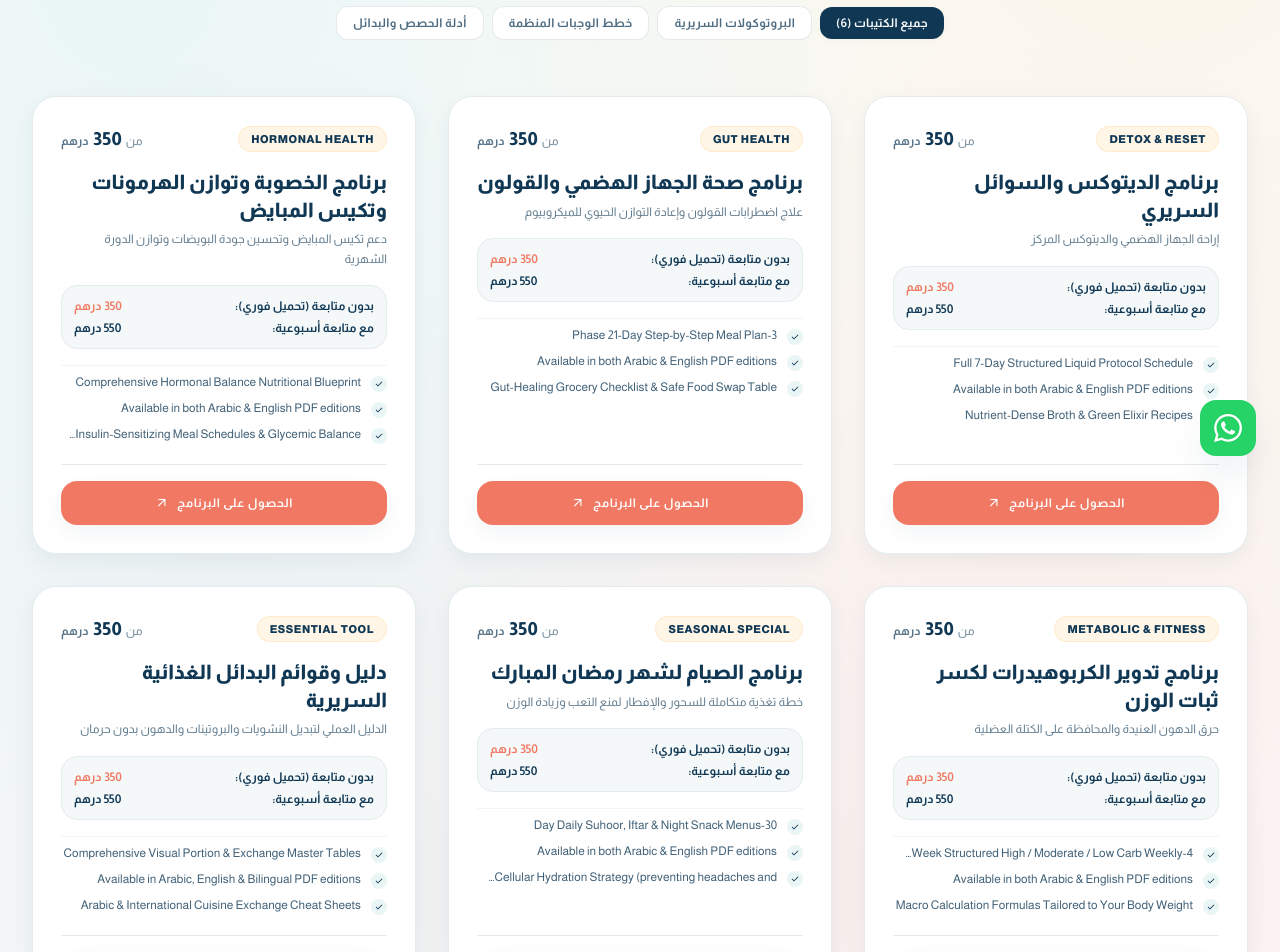
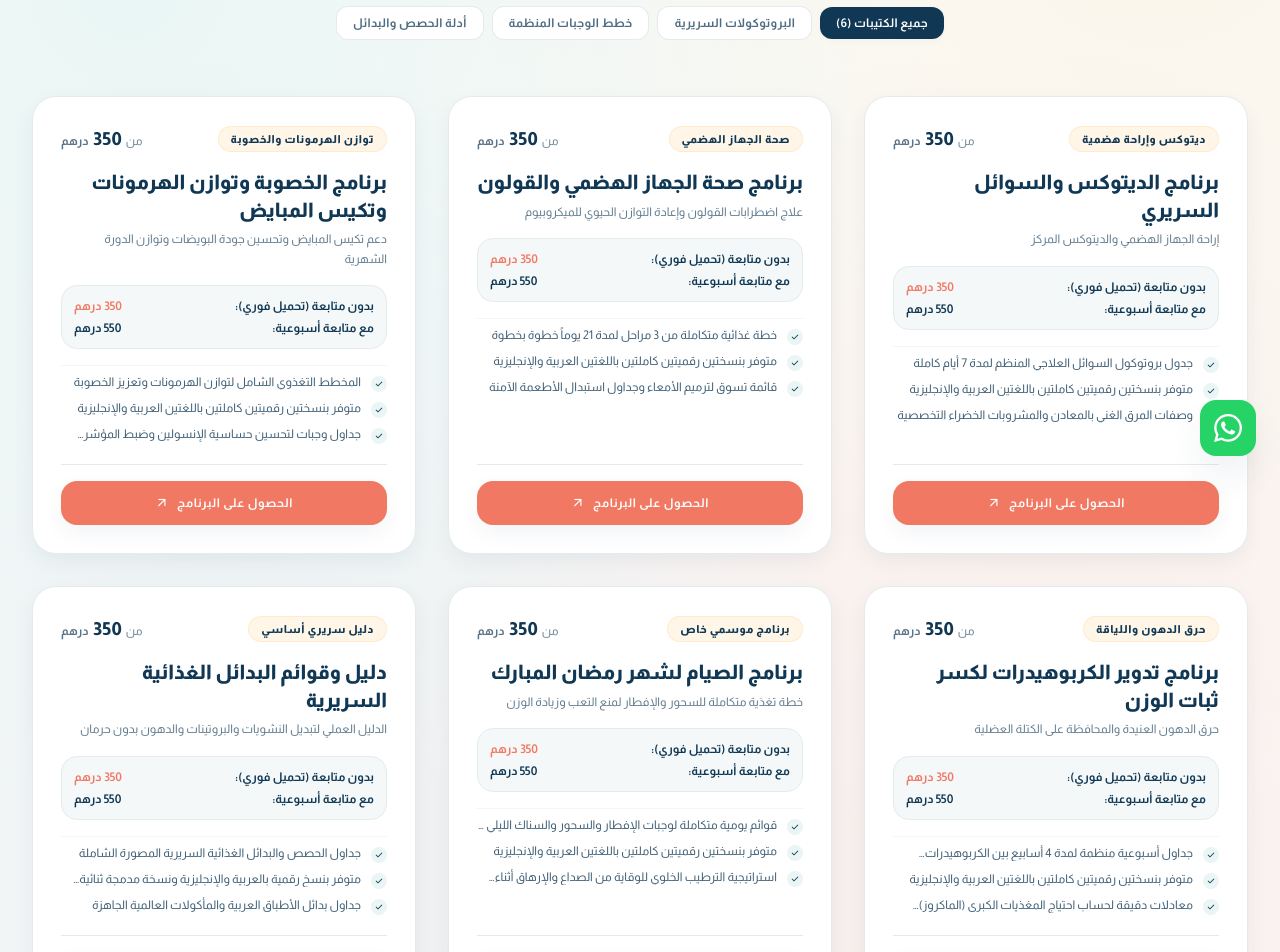
Before and after one commit to aseel-del/danabardakji, a React (Vite) app: page /programs in a window 1280 px wide. Shown: the part 320-1272 px from the top of the page. Built offline with nearby package versions, Linux system fonts and the light colour scheme.

Commit message:
feat(i18n): localize protocol and program bullets, badges, and targets in Arabic

```diff
--- a/src/components/ProgrammesSection.tsx
+++ b/src/components/ProgrammesSection.tsx
@@ -67,6 +67,8 @@ export const ProgrammesSection: React.FC = () => {
           {PROGRAMS_DATA.map((prog, index) => {
             const title = isRTL ? (prog.arabicTitle || prog.title) : prog.title;
             const subtitle = isRTL ? (prog.arabicSubtitle || prog.subtitle) : prog.subtitle;
+            const badge = isRTL ? (prog.arabicBadge || prog.badge) : prog.badge;
+            const whatsIncluded = isRTL ? (prog.arabicWhatsIncluded || prog.whatsIncluded) : prog.whatsIncluded;
             const currencyText = isRTL ? 'درهم' : 'AED';
 
             return (
@@ -82,7 +84,7 @@ export const ProgrammesSection: React.FC = () => {
                   {/* Header Badge & Price */}
                   <div className="flex items-center justify-between gap-3 mb-4">
                     <span className="px-3 py-1 rounded-full text-[11px] font-extrabold uppercase tracking-wider bg-brand-gold/20 text-brand-navy border border-brand-gold/30">
-                      {prog.badge}
+                      {badge}
                     </span>
                     <div className={isRTL ? "text-left" : "text-right"}>
                       <div className="flex items-baseline gap-1 text-brand-navy font-black text-lg">
@@ -122,7 +124,7 @@ export const ProgrammesSection: React.FC = () => {
 
                   {/* Key Benefits */}
                   <div className="space-y-2 mb-5 pt-2 border-t border-brand-navy/5">
-                    {prog.whatsIncluded.slice(0, 3).map((feat, i) => (
+                    {whatsIncluded.slice(0, 3).map((feat, i) => (
                       <div key={i} className="flex items-start gap-2.5 text-xs text-brand-navy/80">
                         <div className="w-4 h-4 rounded-full bg-brand-mint/20 text-brand-navy flex items-center justify-center flex-shrink-0 mt-0.5">
                           <GoogleIcon name="check" className="text-[10px] font-bold" />
--- a/src/data/siteData.ts
+++ b/src/data/siteData.ts
@@ -115,6 +115,7 @@ export const PROGRAMS_DATA: ProgramItem[] = [
     priceUsd: 95,
     category: 'protocol',
     badge: 'Detox & Reset',
+    arabicBadge: 'ديتوكس وإراحة هضمية',
     duration: '3 to 7 Days Protocol',
     downloadFormat: 'Instant PDF Guide (Arabic & English Versions Included)',
     gumroadUrl: 'https://danabardakji.gumroad.com/l/liquid-diet-protocol',
@@ -126,6 +127,12 @@ export const PROGRAMS_DATA: ProgramItem[] = [
       'Pre-diet kickstart to eliminate sugar cravings',
       'Those seeking a safe, clinically supervised short-term fasting protocol',
     ],
+    arabicSuitableFor: [
+      'من يعانون من الانتفاخ المزمن وعسر الهضم والتهابات القولون',
+      'إعادة ضبط الشهية والتمثيل الغذائي بعد السفر أو العطلات',
+      'البداية السريعة للتخلص من الرغبة الشديدة في السكريات والحلويات',
+      'الباحثين عن بروتوكول صيام سائل آمن ومبني على أسس سريرية',
+    ],
     whatsIncluded: [
       'Full 7-Day Structured Liquid Protocol Schedule',
       'Available in both Arabic & English PDF editions',
@@ -133,6 +140,14 @@ export const PROGRAMS_DATA: ProgramItem[] = [
       'Electrolyte & Hydration Management Guide',
       'Transition-out & Re-feeding Roadmap (preventing rebound)',
       'Clinical Do’s and Don’ts by Dana Bardakji',
+    ],
+    arabicWhatsIncluded: [
+      'جدول بروتوكول السوائل العلاجي المنظم لمدة 7 أيام كاملة',
+      'متوفر بنسختين رقميتين كاملتين باللغتين العربية والإنجليزية',
+      'وصفات المرق الغني بالمعادن والمشروبات الخضراء التخصصية',
+      'دليل تنظيم الكهارل (الإلكتروليتات) والترطيب الخلوي',
+      'خارطة طريق التدرج الغذائي بعد الديتوكس لمنع ارتداد الوزن',
+      'قواعد وتوجيهات سريرية دقيقة من أخصائية التغذية دانة بردقجي',
     ],
     sampleMealSchedule: [
       { meal: 'Morning Wake-up', timing: '07:30 AM', focus: 'Warm Lemon, Ginger & Pink Himalayan Salt Electrolyte Tonic' },
@@ -155,6 +170,7 @@ export const PROGRAMS_DATA: ProgramItem[] = [
     priceUsd: 95,
     category: 'protocol',
     badge: 'Gut Health',
+    arabicBadge: 'صحة الجهاز الهضمي',
     duration: '21 Days Protocol',
     downloadFormat: 'Instant PDF Guide (Arabic & English Versions Included)',
     gumroadUrl: 'https://danabardakji.gumroad.com/l/gut-reset-protocol',
@@ -166,6 +182,12 @@ export const PROGRAMS_DATA: ProgramItem[] = [
       'Skin issues (acne, eczema) linked to gut-skin axis dysregulation',
       'Individuals recovering from antibiotic regimens',
     ],
+    arabicSuitableFor: [
+      'الانتفاخ والغازات واضطرابات القولون العصبي وعسر الهضم المزمن',
+      'عدم تحمل الأطعمة وحساسية الهيستامين والاضطرابات المعوية',
+      'المشاكل الجلدية وحب الشباب المرتبط بخلل الميكروبيوم المعوي',
+      'فترة التعافي وإعادة بناء الفلورا بعد استخدام المضادات الحيوية',
+    ],
     whatsIncluded: [
       '3-Phase 21-Day Step-by-Step Meal Plan',
       'Available in both Arabic & English PDF editions',
@@ -173,6 +195,14 @@ export const PROGRAMS_DATA: ProgramItem[] = [
       'Fermented Foods & Prebiotic Re-introduction Guide',
       'Digestive Enzyme & Supplement Guidance',
       'Gut-Brain Axis Stress Mitigation Techniques',
+    ],
+    arabicWhatsIncluded: [
+      'خطة غذائية متكاملة من 3 مراحل لمدة 21 يوماً خطوة بخطوة',
+      'متوفر بنسختين رقميتين كاملتين باللغتين العربية والإنجليزية',
+      'قائمة تسوق لترميم الأمعاء وجداول استبدال الأطعمة الآمنة',
+      'دليل الأطعمة المخمرة وإعادة إدخال البريبايوتكس تدريجياً',
+      'دليل الإنزيمات الهاضمة والمكملات الداعمة لبطانة الأمعاء',
+      'استراتيجيات تهدئة محور الدماغ والأمعاء وتخفيف التوتر الهضمي',
     ],
     sampleMealSchedule: [
       { meal: 'Breakfast', timing: '08:30 AM', focus: 'Warm Spiced Chia Pudding with Blueberries & Stewed Apples' },
@@ -194,6 +224,7 @@ export const PROGRAMS_DATA: ProgramItem[] = [
     priceUsd: 95,
     category: 'protocol',
     badge: 'Hormonal Health',
+    arabicBadge: 'توازن الهرمونات والخصوبة',
     duration: '4 to 8 Weeks Protocol',
     downloadFormat: 'Instant PDF Guide (Arabic & English Versions Included)',
     gumroadUrl: 'https://danabardakji.gumroad.com/l/fertility-diet-protocol',
@@ -205,6 +236,12 @@ export const PROGRAMS_DATA: ProgramItem[] = [
       'Women dealing with PMS, hormonal acne, or estrogen dominance',
       'Post-birth control metabolic and cycle restoration',
     ],
+    arabicSuitableFor: [
+      'المصابات بمتلازمة تكيس المبايض (PCOS) وعدم انتظام الدورة الشهرية',
+      'الأزواج الذين يخططون للحمل الطبيعي أو دورات أطفال الأنابيب والتلقيح',
+      'النساء اللواتي يعانين من متلازمة ما قبل الطمث وحب الشباب الهرموني',
+      'استعادة التوازن الهرموني والتمثيل الغذائي بعد إيقاف موانع الحمل',
+    ],
     whatsIncluded: [
       'Comprehensive Hormonal Balance Nutritional Blueprint',
       'Available in both Arabic & English PDF editions',
@@ -212,6 +249,14 @@ export const PROGRAMS_DATA: ProgramItem[] = [
       'Essential Micronutrients for Egg Quality (CoQ10, Folate, Inositol guide)',
       'Fertility-Boosting Recipe Collection',
       'Endocrine Disruptor Avoidance Guide for Daily Living',
+    ],
+    arabicWhatsIncluded: [
+      'المخطط التغذوي الشامل لتوازن الهرمونات وتعزيز الخصوبة',
+      'متوفر بنسختين رقميتين كاملتين باللغتين العربية والإنجليزية',
+      'جداول وجبات لتحسين حساسية الإنسولين وضبط المؤشر الجلايسيمي',
+      'دليل المغذيات الدقيقة لتحسين جودة البويضات (إينوزيتول وفولات وCoQ10)',
+      'كتيب وصفات علاجية مبتكرة داعمة للهرمونات وتكيس المبايض',
+      'دليل حماية الجسم من الملوثات البيئية ومسببات الاضطراب الهرموني',
     ],
     sampleMealSchedule: [
       { meal: 'Breakfast', timing: '08:00 AM', focus: 'Avocado, Pasture-Raised Eggs & Sauteed Spinach with Pumpkin Seeds' },
@@ -233,6 +278,7 @@ export const PROGRAMS_DATA: ProgramItem[] = [
     priceUsd: 95,
     category: 'protocol',
     badge: 'Metabolic & Fitness',
+    arabicBadge: 'حرق الدهون واللياقة',
     duration: '4 Weeks Protocol',
     downloadFormat: 'Instant PDF Guide (Arabic & English Versions Included)',
     gumroadUrl: 'https://danabardakji.gumroad.com/l/carb-cycling-protocol',
@@ -244,6 +290,12 @@ export const PROGRAMS_DATA: ProgramItem[] = [
       'Those who want the fat-burning power of low-carb without athletic decline',
       'Active professionals wanting structured dietary flexibility',
     ],
+    arabicSuitableFor: [
+      'ممارسو الرياضة والمهتمون ببناء العضلات وخسارة الدهون العنيدة',
+      'من وصلوا لمرحلة ثبات الوزن العنيد وتوقف نزول الوزن مع الأنظمة التقليدية',
+      'الراغبون في فوائد تقليل الكربوهيدرات دون التأثير على طاقتهم وأدائهم البدني',
+      'أصحاب الجداول المزدحمة الباحثون عن مرونة واستدامة تغذوية دقيقة',
+    ],
     whatsIncluded: [
       '4-Week Structured High / Moderate / Low Carb Weekly Calendars',
       'Available in both Arabic & English PDF editions',
@@ -251,6 +303,14 @@ export const PROGRAMS_DATA: ProgramItem[] = [
       'Pre- and Post-Workout Nutrient Timing Guidelines',
       'Over 25 Quick Carb-Cycled Recipes & Snack Ideas',
       'Plateau-Busting Troubleshooting Strategies',
+    ],
+    arabicWhatsIncluded: [
+      'جداول أسبوعية منظمة لمدة 4 أسابيع بين الكربوهيدرات العالية والمعتدلة والمنخفضة',
+      'متوفر بنسختين رقميتين كاملتين باللغتين العربية والإنجليزية',
+      'معادلات دقيقة لحساب احتياج المغذيات الكبرى (الماكروز) حسب وزنك',
+      'توجيهات توقيت المغذيات السريرية قبل وبعد التمارين الرياضية',
+      'أكثر من 25 وصفة سريعة ووجبات خفيفة مبتكرة لنظام التدوير',
+      'استراتيجيات سريرية لكسر ثبات الوزن وإعادة تنشيط الحرق',
     ],
     sampleMealSchedule: [
       { meal: 'Breakfast (Low-Carb Day)', timing: '08:00 AM', focus: 'Spinach & Mushroom 3-Egg Omelet with Avocado' },
@@ -272,6 +332,7 @@ export const PROGRAMS_DATA: ProgramItem[] = [
     priceUsd: 95,
     category: 'meal-plan',
     badge: 'Seasonal Special',
+    arabicBadge: 'برنامج موسمي خاص',
     duration: '30 Days Full Month Plan',
     downloadFormat: 'Instant PDF Guide (Arabic & English Versions Included)',
     gumroadUrl: 'https://danabardakji.gumroad.com/l/ramadan-fasting-program',
@@ -283,6 +344,12 @@ export const PROGRAMS_DATA: ProgramItem[] = [
       'People with diabetes, high blood pressure, or acid reflux fasting safely',
       'Active individuals who wish to maintain physical fitness while fasting',
     ],
+    arabicSuitableFor: [
+      'الصائمون في شهر رمضان الراغبون في المحافظة على وزنهم أو نزوله بصحة',
+      'من يعانون من هبوط الطاقة والخمول الشديد والانتفاخ بعد وجبة الإفطار',
+      'أصحاب الحالات الصحية المزمنة كضغط الدم وارتجاع المريء للصيام بأمان',
+      'الرياضيون الراغبون في الحفاظ على كتلتهم العضلية ولياقتهم خلال الصيام',
+    ],
     whatsIncluded: [
       '30-Day Daily Suhoor, Iftar & Night Snack Menus',
       'Available in both Arabic & English PDF editions',
@@ -290,6 +357,14 @@ export const PROGRAMS_DATA: ProgramItem[] = [
       'Healthy Traditional Sweets & Arabic Dish Modifications',
       'Workout Timing & Supplement Guidance during Fasting Hours',
       'Post-Ramadan Eid Transition Protocol',
+    ],
+    arabicWhatsIncluded: [
+      'قوائم يومية متكاملة لوجبات الإفطار والسحور والسناك الليلي لـ 30 يوماً',
+      'متوفر بنسختين رقميتين كاملتين باللغتين العربية والإنجليزية',
+      'استراتيجية الترطيب الخلوي للوقاية من الصداع والإرهاق أثناء الصيام',
+      'بدائل صحية ومدروسة للحلويات والأطباق الرمضانية التقليدية المفضلة',
+      'توجيهات توقيت ممارسة الرياضة والمكملات المناسبة خلال ساعات الصيام',
+      'بروتوكول التدرج الغذائي لفترة العيد لمنع الاضطرابات الهضمية',
     ],
     sampleMealSchedule: [
       { meal: 'Iftar Break Fast', timing: 'Sunset', focus: '1 Medjool Date + 2 Glasses of Room Temp Mineral Water' },
@@ -311,6 +386,7 @@ export const PROGRAMS_DATA: ProgramItem[] = [
     priceUsd: 95,
     category: 'guide',
     badge: 'Essential Tool',
+    arabicBadge: 'دليل سريري أساسي',
     duration: 'Lifetime Reference Guide',
     downloadFormat: 'Instant PDF Handbook (Arabic, English & Bilingual Versions Included)',
     gumroadUrl: 'https://danabardakji.gumroad.com/l/food-exchange-handbook',
@@ -322,6 +398,12 @@ export const PROGRAMS_DATA: ProgramItem[] = [
       'Families who want to cook one healthy meal with personalized portions',
       'Clients transitioning into sustainable lifetime weight maintenance',
     ],
+    arabicSuitableFor: [
+      'من يفضلون الحرية الغذائية وتناول ما يحبون دون خطط وجبات مقيدة',
+      'المصابون بالسكري أو مرحلة ما قبل السكري لضبط حصص النشويات',
+      'العائلات التي ترغب بطهي وجبة واحدة صحية مع تخصيص الحصص للجميع',
+      'المنتقلون لمرحلة تثبيت الوزن المستدام كأسلوب حياة دائم',
+    ],
     whatsIncluded: [
       'Comprehensive Visual Portion & Exchange Master Tables',
       'Available in Arabic, English & Bilingual PDF editions',
@@ -329,6 +411,14 @@ export const PROGRAMS_DATA: ProgramItem[] = [
       'Dining Out & Fast Casual Restaurant Conversion Rules',
       'Printable Kitchen & Fridge Quick Reference Magnet Sheets',
       'Dana’s Top 50 Smart Food Substitutions',
+    ],
+    arabicWhatsIncluded: [
+      'جداول الحصص والبدائل الغذائية السريرية المصورة الشاملة',
+      'متوفر بنسخ رقمية بالعربية والإنجليزية ونسخة مدمجة ثنائية اللغة',
+      'جداول بدائل الأطباق العربية والمأكولات العالمية الجاهزة',
+      'دليل اختيارات وتعديلات الوجبات في المطاعم وتناول الطعام بالخارج',
+      'بطاقات مرجعية سريعة ومصممة للطباعة في المطبخ وعلى الثلاجة',
+      'أفضل 50 بديلاً ذكياً للأطعمة والمكونات من اختيارات دانة بردقجي',
     ],
     sampleMealSchedule: [
       { meal: 'Breakfast Example', timing: 'Anytime', focus: '2 Starch Exchanges (2 slices whole grain toast) + 2 Protein Exchanges (60g halloumi) + 1 Veg + 1 Fat' },
--- a/src/pages/programs/ProgramDetailPage.tsx
+++ b/src/pages/programs/ProgramDetailPage.tsx
@@ -27,6 +27,9 @@ export const ProgramDetailPage: React.FC<ProgramDetailPageProps> = ({ programSlu
 
   const title = isRTL ? (program.arabicTitle || program.title) : program.title;
   const subtitle = isRTL ? (program.arabicSubtitle || program.subtitle) : program.subtitle;
+  const badge = isRTL ? (program.arabicBadge || program.badge) : program.badge;
+  const suitableFor = isRTL ? (program.arabicSuitableFor || program.suitableFor) : program.suitableFor;
+  const whatsIncluded = isRTL ? (program.arabicWhatsIncluded || program.whatsIncluded) : program.whatsIncluded;
   const currencyText = isRTL ? 'درهم إماراتي' : 'AED';
 
   return (
@@ -50,7 +53,7 @@ export const ProgramDetailPage: React.FC<ProgramDetailPageProps> = ({ programSlu
             <div>
               <div className="flex flex-wrap items-center gap-2 mb-3">
                 <span className="px-3 py-1 rounded-full text-xs font-extrabold uppercase tracking-wider bg-brand-coral/15 text-brand-coral">
-                  {program.badge}
+                  {badge}
                 </span>
                 <span className="px-3 py-1 rounded-full text-xs font-bold bg-surface-subtle text-brand-navy/70 border border-brand-navy/10">
                   {program.duration}
@@ -140,7 +143,7 @@ export const ProgramDetailPage: React.FC<ProgramDetailPageProps> = ({ programSlu
                 <span>{isRTL ? 'الفئات المستهدفة لهذا البرنامج' : 'Who This Protocol Is Designed For'}</span>
               </h3>
               <div className="space-y-3 pt-2">
-                {program.suitableFor.map((item, i) => (
+                {suitableFor.map((item, i) => (
                   <div key={i} className="flex items-start gap-3 text-sm text-brand-navy/85">
                     <div className="w-5 h-5 rounded-full bg-brand-mint/25 text-brand-navy flex items-center justify-center flex-shrink-0 mt-0.5">
                       <GoogleIcon name="check" className="text-xs font-bold" />
@@ -158,7 +161,7 @@ export const ProgramDetailPage: React.FC<ProgramDetailPageProps> = ({ programSlu
                 <span>{isRTL ? 'محتويات الدليل والملف الرقمي' : "What's Included in the Clinical Guide"}</span>
               </h3>
               <div className="space-y-3 pt-2">
-                {program.whatsIncluded.map((item, i) => (
+                {whatsIncluded.map((item, i) => (
                   <div key={i} className="flex items-start gap-3 text-sm text-brand-navy/85">
                     <div className="w-5 h-5 rounded-full bg-brand-mint/25 text-brand-navy flex items-center justify-center flex-shrink-0 mt-0.5">
                       <GoogleIcon name="check" className="text-xs font-bold" />
--- a/src/pages/programs/ProgramsIndexPage.tsx
+++ b/src/pages/programs/ProgramsIndexPage.tsx
@@ -82,6 +82,8 @@ export const ProgramsIndexPage: React.FC = () => {
           {filteredPrograms.map((prog, index) => {
             const title = isRTL ? (prog.arabicTitle || prog.title) : prog.title;
             const subtitle = isRTL ? (prog.arabicSubtitle || prog.subtitle) : prog.subtitle;
+            const badge = isRTL ? (prog.arabicBadge || prog.badge) : prog.badge;
+            const whatsIncluded = isRTL ? (prog.arabicWhatsIncluded || prog.whatsIncluded) : prog.whatsIncluded;
 
             return (
               <motion.div
@@ -95,7 +97,7 @@ export const ProgramsIndexPage: React.FC = () => {
                   {/* Header Badge & Price */}
                   <div className="flex items-center justify-between gap-3 mb-4">
                     <span className="px-3 py-1 rounded-full text-[11px] font-extrabold uppercase tracking-wider bg-brand-gold/20 text-brand-navy border border-brand-gold/30">
-                      {prog.badge}
+                      {badge}
                     </span>
                     <div className={isRTL ? "text-left" : "text-right"}>
                       <div className="flex items-baseline gap-1 text-brand-navy font-black text-lg">
@@ -135,7 +137,7 @@ export const ProgramsIndexPage: React.FC = () => {
 
                   {/* Key Benefits */}
                   <div className="space-y-2 mb-5 pt-2 border-t border-brand-navy/5">
-                    {prog.whatsIncluded.slice(0, 3).map((feat, i) => (
+                    {whatsIncluded.slice(0, 3).map((feat, i) => (
                       <div key={i} className="flex items-start gap-2.5 text-xs text-brand-navy/80">
                         <div className="w-4 h-4 rounded-full bg-brand-mint/20 text-brand-navy flex items-center justify-center flex-shrink-0 mt-0.5">
                           <GoogleIcon name="check" className="text-[10px] font-bold" />
```
Also changed, not shown: src/types.ts (+7 -0 lines).
